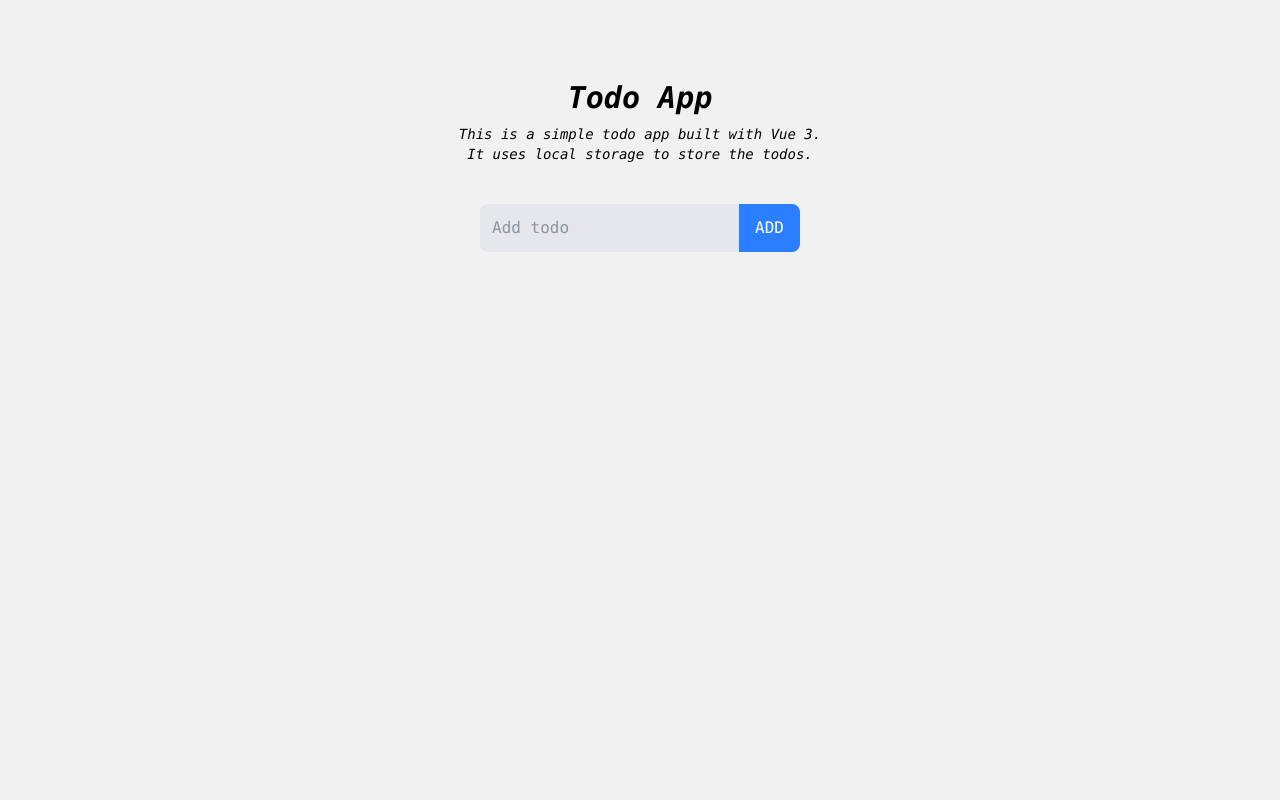
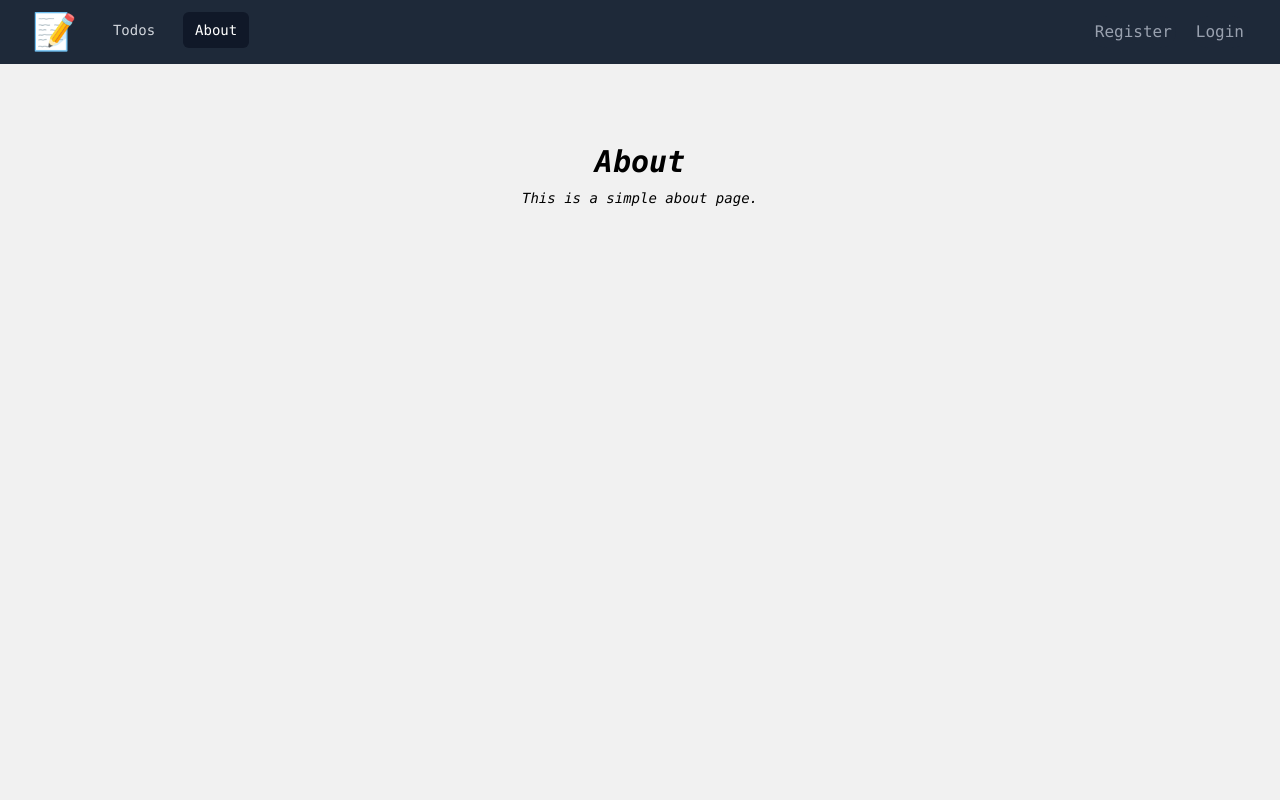
Before and after one commit to AhmedNawaf/todos-vue-pure, a Vue app: page /about in a window 1280 px wide. Shown: the top 800 px of the page. Built offline with nearby package versions, Linux system fonts and the light colour scheme; the HTML template or start-up script is replaced by a standard one.

Commit message:
feat: add app layout component

```diff
--- a/src/App.vue
+++ b/src/App.vue
@@ -1,7 +1,10 @@
 <script setup lang="ts">
 import { RouterView } from 'vue-router'
+import AppLayout from './components/layout/AppLayout.vue'
 </script>
 
 <template>
-  <RouterView />
+  <AppLayout>
+    <RouterView />
+  </AppLayout>
 </template>
--- /dev/null
+++ b/src/components/layout/AppLayout.vue
@@ -0,0 +1,13 @@
+<script setup lang="ts">
+import NavBar from './NavBar.vue'
+</script>
+
+<template>
+  <NavBar />
+  <main class="max-w-lg mx-auto h-screen">
+    <slot />
+  </main>
+  <footer class="bg-gray-800 p-4 text-center">
+    <p class="text-sm text-gray-400">&copy; 2025 Vue Learning</p>
+  </footer>
+</template>
--- /dev/null
+++ b/src/components/layout/NavBar.vue
@@ -0,0 +1,48 @@
+<script setup lang="ts">
+const links = [
+  { name: 'Todos', to: '/' },
+  { name: 'About', to: '/about' },
+]
+</script>
+
+<template>
+  <nav class="bg-gray-800">
+    <div class="mx-auto max-w-7xl px-2 sm:px-6 lg:px-8">
+      <div class="relative flex h-16 items-center justify-between">
+        <div class="flex flex-1 items-center justify-center sm:items-stretch sm:justify-start">
+          <div class="flex shrink-0 items-center">
+            <RouterLink to="/" class="text-4xl">📝</RouterLink>
+          </div>
+          <div class="hidden sm:ml-6 sm:block">
+            <div class="flex space-x-4">
+              <RouterLink
+                v-for="link in links"
+                :key="link.name"
+                :to="link.to"
+                class="rounded-md px-3 py-2 text-sm font-medium text-gray-300 hover:bg-gray-700 hover:text-white"
+                exact-active-class="bg-gray-900 text-white"
+                >{{ link.name }}</RouterLink
+              >
+            </div>
+          </div>
+        </div>
+        <div
+          class="absolute inset-y-0 right-0 flex items-center pr-2 sm:static sm:inset-auto sm:ml-6 sm:pr-0 space-x-4"
+        >
+          <RouterLink
+            to="/register"
+            class="relative rounded-full bg-gray-800 p-1 text-gray-400 hover:text-white"
+          >
+            Register
+          </RouterLink>
+          <RouterLink
+            to="/login"
+            class="relative rounded-full bg-gray-800 p-1 text-gray-400 hover:text-white"
+          >
+            Login
+          </RouterLink>
+        </div>
+      </div>
+    </div>
+  </nav>
+</template>
--- /dev/null
+++ b/src/pages/AboutPage.vue
@@ -0,0 +1,6 @@
+<script setup lang="ts"></script>
+
+<template>
+  <h1 class="text-3xl font-bold italic text-center mt-20">About</h1>
+  <p class="text-sm font-light italic text-center mt-2">This is a simple about page.</p>
+</template>
--- a/src/router.ts
+++ b/src/router.ts
@@ -1,10 +1,14 @@
 import IndexPage from '@/pages/IndexPage.vue'
-import { createRouter, createMemoryHistory } from 'vue-router'
+import AboutPage from './pages/AboutPage.vue'
+import { createRouter, createWebHistory } from 'vue-router'
 
-const routes = [{ path: '/', component: IndexPage }]
+const routes = [
+  { path: '/', component: IndexPage },
+  { path: '/about', component: AboutPage },
+]
 
 const router = createRouter({
-  history: createMemoryHistory(),
+  history: createWebHistory(),
   routes,
 })
 
```
